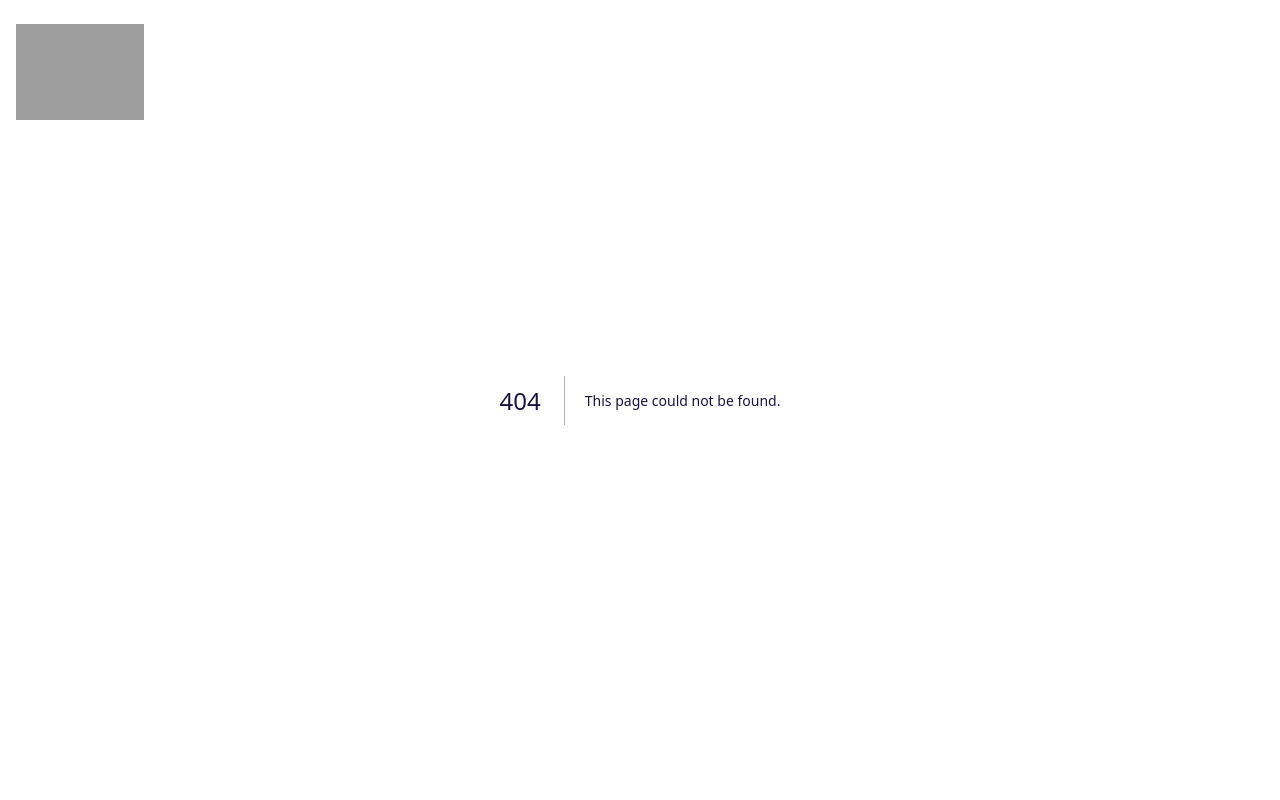
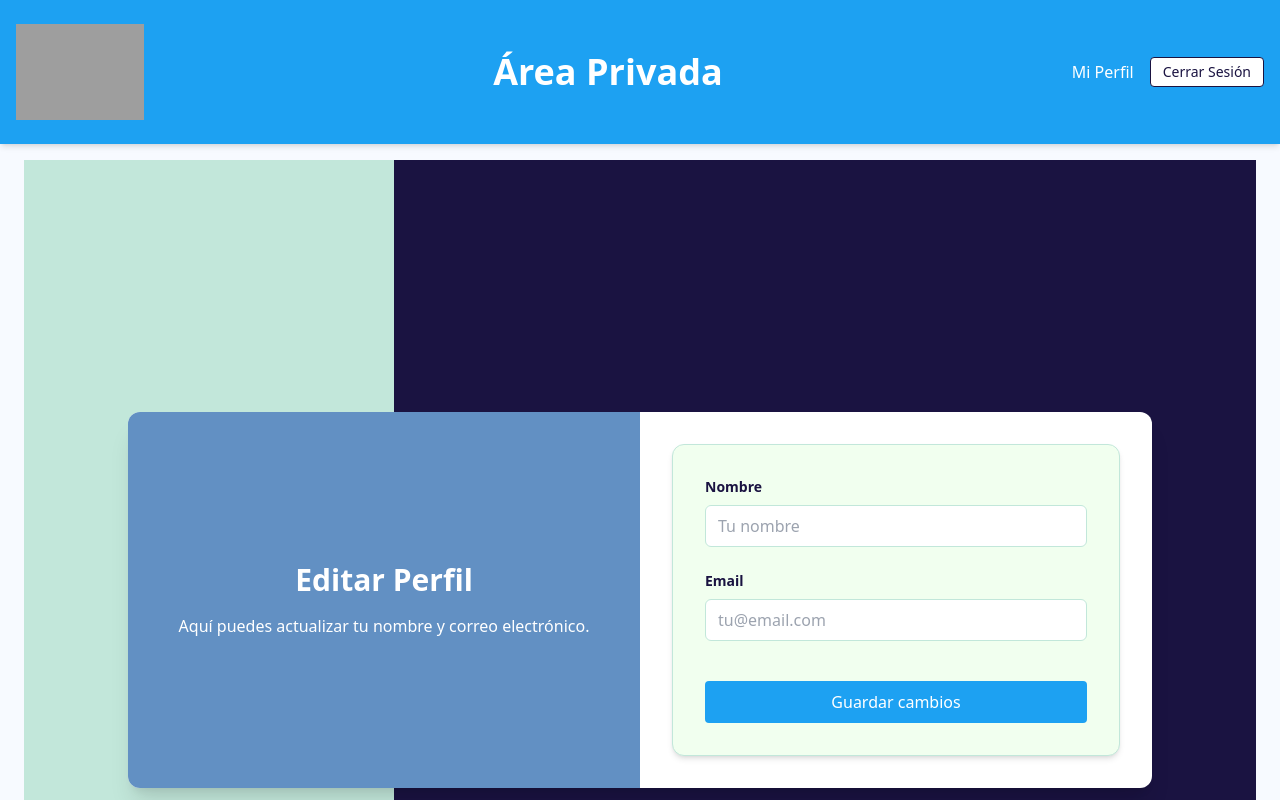
Before and after one commit to Nelvb/lhc-legal-consulting, a Next.js app in the folder src/frontend/: page /perfil in a window 1280 px wide. Before the commit this address had no page. Shown: the top 800 px of the page. Built offline with nearby package versions, Linux system fonts and the light colour scheme; grey boxes are pictures that could not be loaded.

Commit message:
Integración formulario editar y dashboard del usuario con estilos generales de la app fase 1

```diff
--- a/src/frontend/app/(user_private)/dashboard/perfil/page.tsx
+++ /dev/null
@@ -1,23 +0,0 @@
-/**
- * Vista de perfil del usuario dentro del área privada (/dashboard/perfil).
- * Muestra el formulario de edición de nombre, email y contraseña.
- * Usa el componente UserProfileForm para gestionar los datos.
- */
-
-"use client";
-
-import React from "react";
-import UserProfileForm from "@/components/user/profile/UserProfileForm";
-
-const PerfilPage: React.FC = () => {
-    return (
-        <div className="max-w-3xl mx-auto">
-            <h1 className="text-3xl font-bold text-[#1A1341] mb-8">
-                Mi Perfil
-            </h1>
-            <UserProfileForm />
-        </div>
-    );
-};
-
-export default PerfilPage;
--- /dev/null
+++ b/src/frontend/app/(user_private)/perfil/layout.tsx
@@ -0,0 +1,21 @@
+/**
+ * layout.tsx para /perfil
+ *
+ * Define metadata SEO específica para la ruta /perfil.
+ * Evita mezclar "use client" con metadata en el archivo page.tsx.
+ */
+
+import type { Metadata } from "next";
+
+export const metadata: Metadata = {
+    title: "Editar Perfil | Boost a Project",
+    description: "Edita tu información personal en la plataforma de inversión Boost a Project",
+};
+
+export default function PerfilLayout({
+    children,
+}: {
+    children: React.ReactNode;
+}) {
+    return <>{children}</>;
+}
--- /dev/null
+++ b/src/frontend/app/(user_private)/perfil/page.tsx
@@ -0,0 +1,53 @@
+/**
+ * Página de perfil del usuario (/perfil)
+ *
+ * Replica visualmente la estructura de /login.
+ * Fondo dividido 30/70, contenido centrado, formulario dentro de card blanco.
+ */
+
+"use client";
+
+import { useAuth } from "@/hooks/useAuth";
+import UserProfileForm from "@/components/user/profile/UserProfileForm";
+
+export default function PerfilPage() {
+    const { user } = useAuth();
+
+    return (
+        <section className="w-full relative min-h-screen overflow-hidden px-4 py-20 flex items-center justify-center pt-40">
+            {/* Fondo dividido visualmente */}
+            <div className="absolute inset-0 flex">
+                <div className="w-[30%] bg-[#C2E7DA]" />
+                <div className="w-[70%] bg-[#1A1341]" />
+            </div>
+
+            {/* Card blanco con contenido dividido */}
+            <div className="relative w-full max-w-5xl bg-white rounded-xl shadow-xl overflow-hidden grid grid-cols-1 md:grid-cols-2 z-10">
+                {/* Columna izquierda (mensaje) */}
+                <div className="hidden md:flex flex-col justify-center items-center bg-[#6290C3] p-10">
+                    <h2 className="text-3xl font-bold text-white text-center mb-4">
+                        Editar Perfil
+                    </h2>
+                    <p className="text-md text-white text-center">
+                        Aquí puedes actualizar tu nombre y correo electrónico.
+                    </p>
+                    {user?.name && (
+                        <p className="mt-6 text-white font-semibold">
+                            Nombre actual: {user.name}
+                        </p>
+                    )}
+                    {user?.email && (
+                        <p className="text-white text-sm">
+                            {user.email}
+                        </p>
+                    )}
+                </div>
+
+                {/* Columna derecha (formulario) */}
+                <div className="flex flex-col justify-center items-center p-8">
+                    <UserProfileForm />
+                </div>
+            </div>
+        </section>
+    );
+}
--- a/src/frontend/components/user/UserSideMenu.tsx
+++ b/src/frontend/components/user/UserSideMenu.tsx
@@ -85,7 +85,7 @@ const UserSideMenu: React.FC<UserSideMenuProps> = ({ isOpen, onClose }) => {
                         <ul className="flex flex-col space-y-1">
                             <li>
                                 <Link
-                                    href="/dashboard/perfil"
+                                    href="/perfil"
                                     onClick={onClose}
                                     className="block px-4 py-2 rounded text-[#1A1341] hover:bg-[#F1FFEF] transition-colors"
                                 >
--- a/src/frontend/components/user/profile/UserProfileForm.tsx
+++ b/src/frontend/components/user/profile/UserProfileForm.tsx
@@ -1,11 +1,10 @@
 /**
  * UserProfileForm.tsx
  *
- * Formulario de perfil del usuario dentro del área privada.
- * Permite editar nombre, email y contraseña con validaciones.
+ * Formulario de perfil del usuario.
+ * Permite editar nombre y email con validaciones.
  * Conecta directamente al backend usando userService.ts.
- * Utiliza los componentes UI reutilizables (Input y Button) y el hook de autenticación.
- * Estructura profesional, preparada para escalar o adaptarse a otros proyectos (como la asesoría legal).
+ * Estilo coherente con el resto de la app. Preparado para producción.
  */
 
 "use client";
@@ -20,10 +19,6 @@ const UserProfileForm: React.FC = () => {
     const { user } = useAuth();
     const [name, setName] = useState(user?.name || "");
     const [email, setEmail] = useState(user?.email || "");
-    const [currentPassword, setCurrentPassword] = useState("");
-    const [newPassword, setNewPassword] = useState("");
-    const [confirmPassword, setConfirmPassword] = useState("");
-
     const [successMessage, setSuccessMessage] = useState("");
     const [errors, setErrors] = useState<{ [key: string]: string }>({});
     const [isSubmitting, setIsSubmitting] = useState(false);
@@ -41,18 +36,6 @@ const UserProfileForm: React.FC = () => {
             newErrors.email = "Introduce un email válido.";
         }
 
-        if (newPassword && newPassword.length < 6) {
-            newErrors.newPassword = "La nueva contraseña debe tener al menos 6 caracteres.";
-        }
-
-        if (newPassword && newPassword !== confirmPassword) {
-            newErrors.confirmPassword = "Las contraseñas no coinciden.";
-        }
-
-        if (newPassword && !currentPassword) {
-            newErrors.currentPassword = "Debes introducir tu contraseña actual para cambiarla.";
-        }
-
         if (Object.keys(newErrors).length > 0) {
             setErrors(newErrors);
             return;
@@ -63,18 +46,7 @@ const UserProfileForm: React.FC = () => {
 
         try {
             await userService.updateNameAndEmail({ name, email });
-
-            if (newPassword) {
-                await userService.changePassword({
-                    current_password: currentPassword,
-                    new_password: newPassword,
-                });
-            }
-
             setSuccessMessage("Perfil actualizado correctamente.");
-            setCurrentPassword("");
-            setNewPassword("");
-            setConfirmPassword("");
         } catch (err: any) {
             console.error("Error al guardar perfil:", err);
             setErrors({ global: err.message || "Error inesperado" });
@@ -84,9 +56,16 @@ const UserProfileForm: React.FC = () => {
     };
 
     return (
-        <form onSubmit={handleSubmit} className="space-y-6 bg-white p-6 rounded-xl shadow-md">
-            {errors.global && <p className="text-red-600">{errors.global}</p>}
-            {successMessage && <p className="text-green-600 font-medium">{successMessage}</p>}
+        <form
+            onSubmit={handleSubmit}
+            className="space-y-6 bg-[#F1FFEF] border border-[#C2E7DA] p-8 rounded-xl shadow-md w-full max-w-md"
+        >
+            {errors.global && (
+                <p className="text-red-600">{errors.global}</p>
+            )}
+            {successMessage && (
+                <p className="text-green-600 font-medium">{successMessage}</p>
+            )}
 
             {/* Nombre */}
             <div>
@@ -98,7 +77,9 @@ const UserProfileForm: React.FC = () => {
                     placeholder="Tu nombre"
                     required
                 />
-                {errors.name && <p className="text-sm text-red-600 mt-1">{errors.name}</p>}
+                {errors.name && (
+                    <p className="text-sm text-red-600 mt-1">{errors.name}</p>
+                )}
             </div>
 
             {/* Email */}
@@ -112,58 +93,20 @@ const UserProfileForm: React.FC = () => {
                     placeholder="tu@email.com"
                     required
                 />
-                {errors.email && <p className="text-sm text-red-600 mt-1">{errors.email}</p>}
-            </div>
-
-            {/* Contraseña actual */}
-            <div>
-                <Input
-                    label="Contraseña actual"
-                    name="currentPassword"
-                    type="password"
-                    value={currentPassword}
-                    onChange={(e) => setCurrentPassword(e.target.value)}
-                    placeholder="Solo si vas a cambiarla"
-                />
-                {errors.currentPassword && (
-                    <p className="text-sm text-red-600 mt-1">{errors.currentPassword}</p>
-                )}
-            </div>
-
-            {/* Nueva contraseña */}
-            <div>
-                <Input
-                    label="Nueva contraseña"
-                    name="newPassword"
-                    type="password"
-                    value={newPassword}
-                    onChange={(e) => setNewPassword(e.target.value)}
-                    placeholder="Dejar en blanco para no cambiarla"
-                />
-                {errors.newPassword && (
-                    <p className="text-sm text-red-600 mt-1">{errors.newPassword}</p>
-                )}
-            </div>
-
-            {/* Confirmar nueva contraseña */}
-            <div>
-                <Input
-                    label="Repetir nueva contraseña"
-                    name="confirmPassword"
-                    type="password"
-                    value={confirmPassword}
-                    onChange={(e) => setConfirmPassword(e.target.value)}
-                    placeholder="Debe coincidir"
-                />
-                {errors.confirmPassword && (
-                    <p className="text-sm text-red-600 mt-1">{errors.confirmPassword}</p>
+                {errors.email && (
+                    <p className="text-sm text-red-600 mt-1">{errors.email}</p>
                 )}
             </div>
 
             {/* Botón guardar */}
             <div className="pt-4">
-                <Button type="submit" variant="primary" disabled={isSubmitting}>
-                    Guardar cambios
+                <Button
+                    type="submit"
+                    variant="primary"
+                    disabled={isSubmitting}
+                    className="w-full"
+                >
+                    {isSubmitting ? "Guardando..." : "Guardar cambios"}
                 </Button>
             </div>
         </form>
```
Also changed, not shown: src/frontend/app/(user_private)/layout.tsx (renamed from src/frontend/app/(user_private)/dashboard/layout.tsx).
